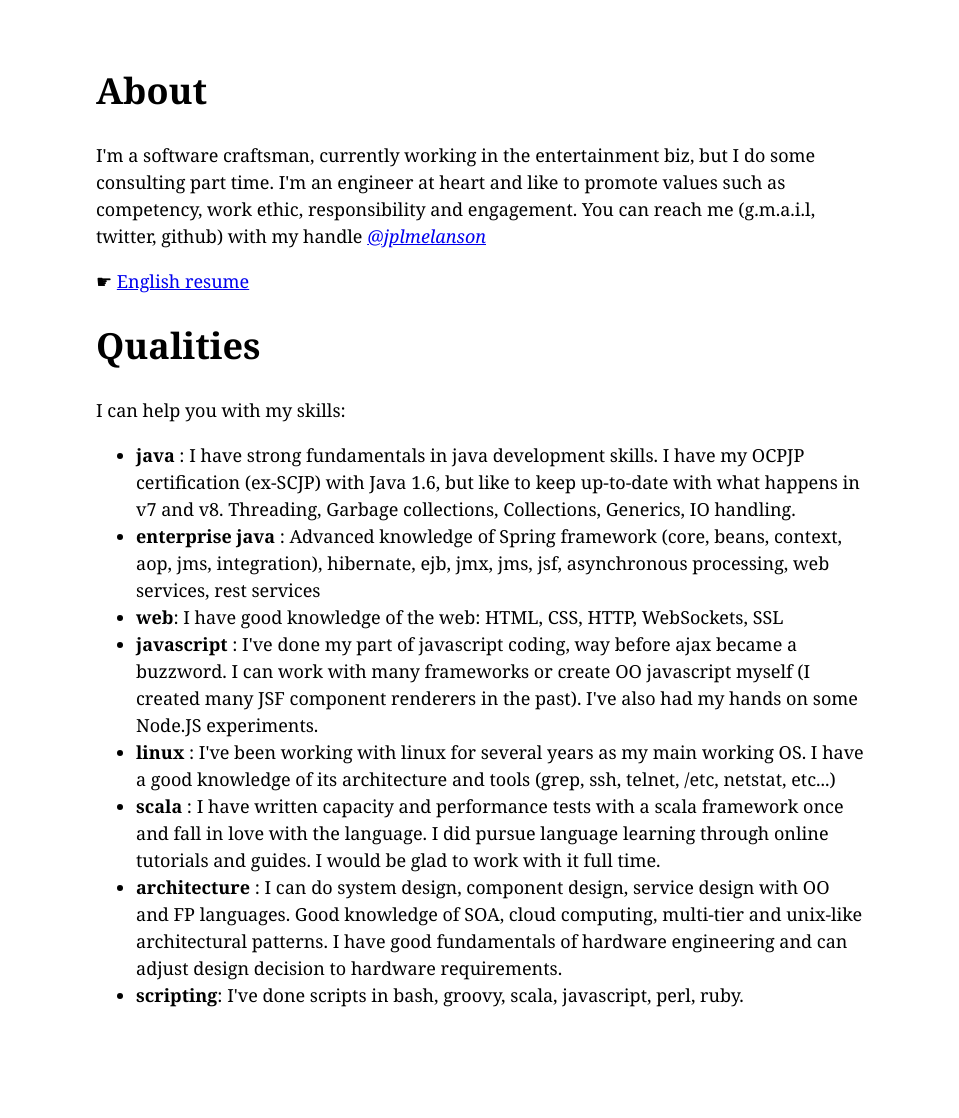
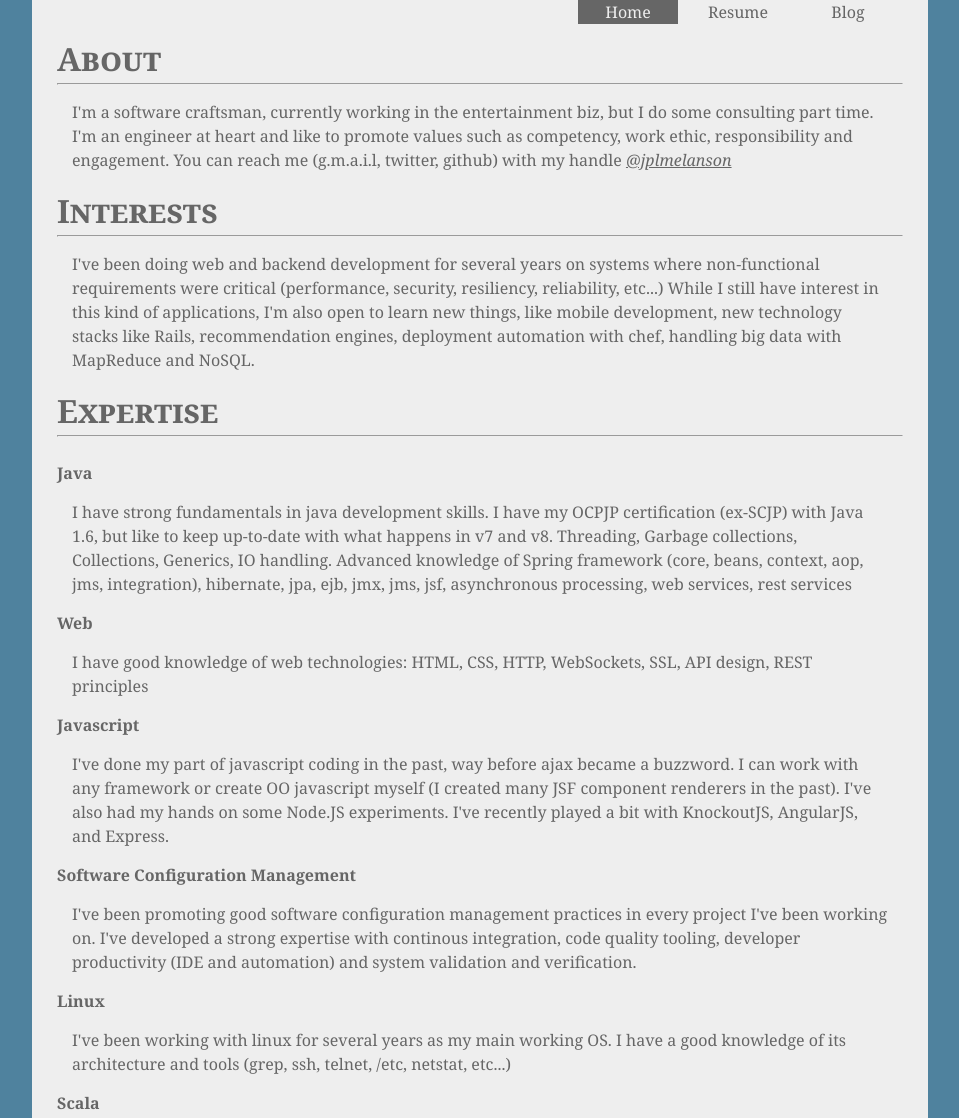
Before and after one commit to jplmelanson/jplmelanson.github.io, a plain HTML site: page index.html in a window 1280 px wide. Shown: the top 1118 px of the page, without its empty margins (160-1119 px from the left). Before the commit the page ends 1027 px from the top, so only its background shows below. Drawn offline with Linux system fonts and the light colour scheme.

Commit message:
update text and style

```diff
--- a/index.html
+++ b/index.html
@@ -6,21 +6,55 @@
   <link rel="stylesheet" type="text/css" href="style.css">
 </head>
 <body>
+<div id="container">
+<ul id="menu" class="clearfix">
+  <li><a href="index.html" class="selected">Home</a></li>
+  <li><a href="resume-en.html">Resume</a></li>
+  <li><a href="blog.html">Blog</a></li>
+</ul>
+<div style="display: block; width: 100%; height: 35px;"></div>
+<!-- ============================ ABOUT ============================ -->
 <h1>About</h1>
+<hr />
 <p>I'm a software craftsman, currently working in the entertainment biz, but I do some consulting part time. I'm an engineer at heart and like to promote values such as competency, work ethic, responsibility and engagement. You can reach me (g.m.a.i.l, twitter, github) with my handle <a href="https://twitter.com/jplmelanson" target="_blank"><i>@jplmelanson</i></a></p>
-&#9755;&nbsp;<a href="resume-en.html">English resume</a>
-<h1>Qualities</h1>
-<p>I can help you with my skills:
-<ul>
-  <li><b>java</b>&nbsp;:&nbsp;I have strong fundamentals in java development skills. I have my OCPJP certification (ex-SCJP) with Java 1.6, but like to keep up-to-date with what happens in v7 and v8. Threading, Garbage collections, Collections, Generics, IO handling.</li>
-<li><b>enterprise java</b>&nbsp;:&nbsp;Advanced knowledge of Spring framework (core, beans, context, aop, jms, integration), hibernate, ejb, jmx, jms, jsf, asynchronous processing, web services, rest services</li>
-<li><b>web</b>: I have good knowledge of the web: HTML, CSS, HTTP, WebSockets, SSL</li>
-<li><b>javascript</b>&nbsp;:&nbsp;I've done my part of javascript coding, way before ajax became a buzzword. I can work with many frameworks or create OO javascript myself (I created many JSF component renderers in the past). I've also had my hands on some Node.JS experiments.</li>
-<li><b>linux</b>&nbsp;:&nbsp;I've been working with linux for several years as my main working OS. I have a good knowledge of its architecture and tools (grep, ssh, telnet, /etc, netstat, etc...)</li>
-<li><b>scala</b>&nbsp;:&nbsp;I have written capacity and performance tests with a scala framework once and fall in love with the language. I did pursue language learning through online tutorials and guides. I would be glad to work with it full time.</li>
-<li><b>architecture</b>&nbsp;:&nbsp;I can do system design, component design, service design with OO and FP languages. Good knowledge of SOA, cloud computing, multi-tier and unix-like architectural patterns. I have good fundamentals of hardware engineering and can adjust design decision to hardware requirements.</li>
-<li><b>scripting</b>: I've done scripts in bash, groovy, scala, javascript, perl, ruby.</li>
-</ul>
+<!-- ============================ INTERESTS ============================ -->
+<h1>Interests</h1>
+<hr />
+<p>I've been doing web and backend development for several years on systems where non-functional requirements were critical (performance, security, resiliency, reliability, etc...) While I still have interest in this kind of applications, I'm also open to learn new things, like mobile development, new technology stacks like Rails, recommendation engines, deployment automation with chef, handling big data with MapReduce and NoSQL.</p>
+<!-- ============================ SKILLS ============================ -->
+<h1>Expertise</h1>
+<hr />
+<br />
+<h2>Java</h2>
+<p>I have strong fundamentals in java development skills. I have my OCPJP certification (ex-SCJP) with Java 1.6, but like to keep up-to-date with what happens in v7 and v8. Threading, Garbage collections, Collections, Generics, IO handling. Advanced knowledge of Spring framework (core, beans, context, aop, jms, integration), hibernate, jpa, ejb, jmx, jms, jsf, asynchronous processing, web services, rest services</p>
+<h2>Web</h2>
+<p>I have good knowledge of web technologies: HTML, CSS, HTTP, WebSockets, SSL, API design, REST principles</p>
+<h2>Javascript</h2>
+<p>I've done my part of javascript coding in the past, way before ajax became a buzzword. I can work with any framework or create OO javascript myself (I created many JSF component renderers in the past). I've also had my hands on some Node.JS experiments. I've recently played a bit with KnockoutJS, AngularJS, and Express.
 </p>
+<h2>Software Configuration Management</h2>
+<p>I've been promoting good software configuration management practices in every project I've been working on. I've developed a strong expertise with continous integration, code quality tooling, developer productivity (IDE and automation) and system validation and verification.</p>
+<h2>Linux</h2>
+<p>I've been working with linux for several years as my main working OS. I have a good knowledge of its architecture and tools (grep, ssh, telnet, /etc, netstat, etc...)</p>
+<h2>Scala</h2>
+<p>I have written capacity and performance tests with a scala framework once and fall in love with the language. I did pursue language learning through online tutorials and guides. I would be glad to work with it full time.</p>
+<h2>Software architecture and design</h2>
+<p>I can do system design, component design, service design with OO and FP languages. Good knowledge of SOA, cloud computing, multi-tier and unix-like architectural patterns. I have good fundamentals of hardware engineering and can adjust design decision to hardware and business requirements.</p>
+<h2>Scripting</h2>
+<p>I've done scripts in bash, groovy, scala, javascript, perl, ruby.</p>
+</div>
 </body>
+<script type="text/javascript">
+
+  var _gaq = _gaq || [];
+  _gaq.push(['_setAccount', 'UA-42980863-1']);
+  _gaq.push(['_trackPageview']);
+
+  (function() {
+    var ga = document.createElement('script'); ga.type = 'text/javascript'; ga.async = true;
+    ga.src = ('https:' == document.location.protocol ? 'https://ssl' : 'http://www') + '.google-analytics.com/ga.js';
+    var s = document.getElementsByTagName('script')[0]; s.parentNode.insertBefore(ga, s);
+  })();
+
+</script>
 </html>
--- a/style.css
+++ b/style.css
@@ -1,13 +1,84 @@
+
 * {
+  margin: 0;
+  padding: 0;
   font-family: "Georgia", "Times New Roman";
-  font-size: 18px;
+  color: #666;
+  font-size: 16px;
   line-height: 1.5em;
 }
 
+.clearfix:after {
+  content: ".";
+  display: block;
+  clear: both;
+  visibility: hidden;
+  line-height: 0;
+  height: 0;
+}
+
+.clearfix {
+  display: inline-block;
+}
+
+html[xmlns] .clearfix {
+  display: block;
+}
+
+* html .clearfix {
+  height: 1%;
+}
+
+body {
+  background-color: #4F829E;
+}
+
+p {
+  margin: 15px;
+}
+
 h1 {
+  font-variant: small-caps;
   font-size: 2em;
 }
 
-body {
-  margin: 5% 20% 0% 20%;
+#container {
+  margin: 0 15% 0 15%;
+  padding: 0px 25px 50px 25px;
+  background-color: #eee;
 }
+
+ul#menu {
+  list-style-type: none;
+  float: right;
+}
+
+ul#menu>li {
+  float: left;
+  margin-left: 5px;
+  margin-right: 5px;
+}
+
+ul#menu>li :hover {
+  background-color: #666;
+  color: #eee;
+}
+
+ul#menu>li a {
+  width: 100px;
+  display: block;
+  text-align: center;
+  text-decoration: none;
+  background-color: #eee;
+  color: #666;
+}
+
+ul#menu>li a.selected {
+  background-color: #666;
+  color: #eee;
+}
+
+ul.resume {
+  list-style-type: circle;
+  margin: 1.5em;
+}
```
Also changed, not shown: resume-en.html (+37 -7 lines).
